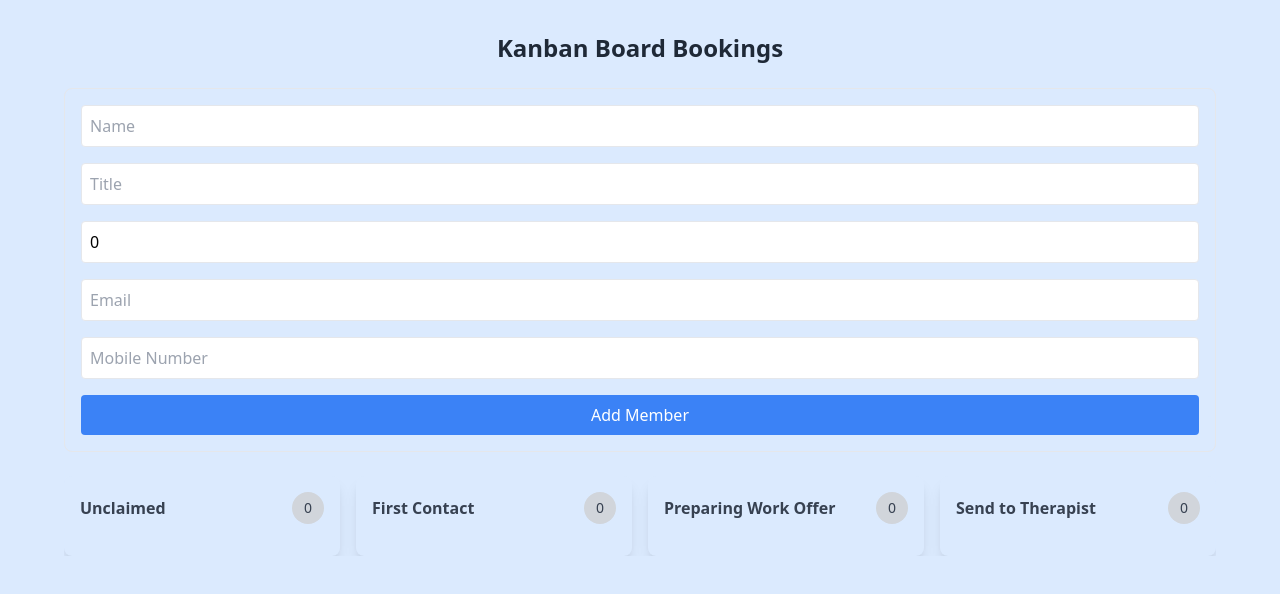
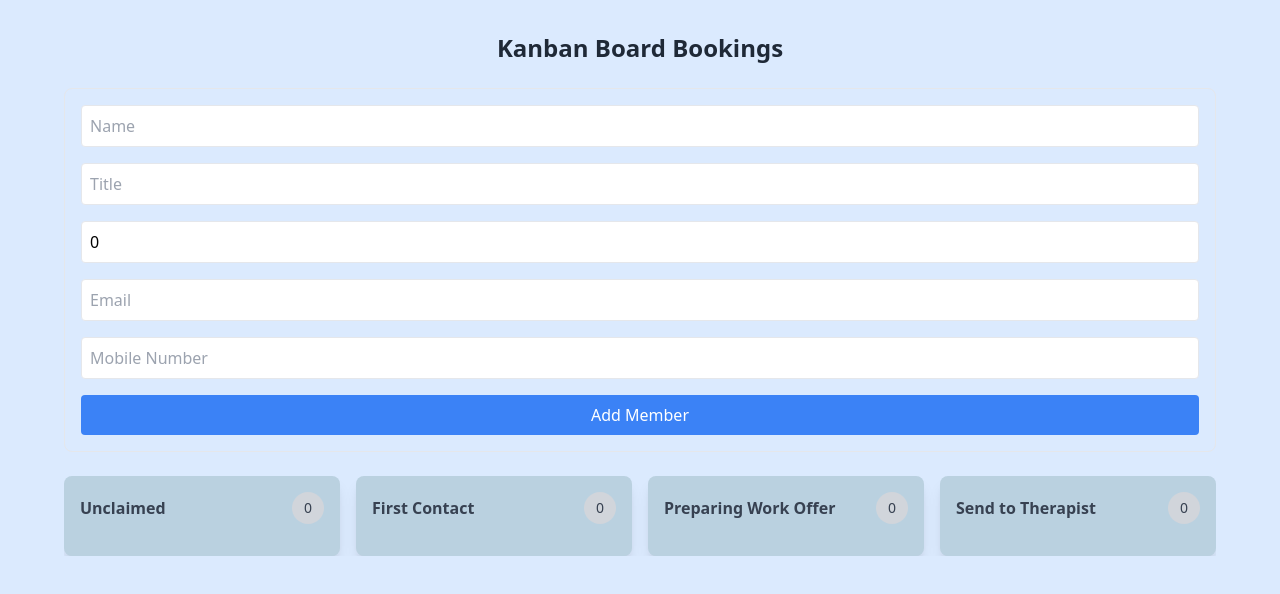
Before and after one commit to kimo12345678/kanban-board, a React (Vite) app in the folder kanban-board/: page / in a window 1280 px wide. Shown: the top 594 px of the page. Built offline with nearby package versions, Linux system fonts and the light colour scheme.

Commit message:
refactor: add styles to tailwind

```diff
--- a/kanban-board/src/components/KanbanBoard.tsx
+++ b/kanban-board/src/components/KanbanBoard.tsx
@@ -31,13 +31,12 @@ const KanbanBoard: React.FC<KanbanBoardProps> = ({
   onUpdateMemberStatus,
 }) => {
   return (
-    <div className="mt-6 overflow-x-auto" style={{ maxHeight: "80vh" }}>
+    <div className="mt-6 overflow-x-auto max-h-[80vh]">
       <div className="flex gap-4">
         {statuses.map((status) => (
           <div
             key={status}
-            className="flex flex-col w-1/4 bg-blue-100 rounded-lg shadow-lg p-4"
-            style={{ maxHeight: "80vh", overflowY: "auto" }} // Make each column scrollable
+            className="flex flex-col w-1/4 bg-custom-blue rounded-lg shadow-lg p-4 max-h-[40vh] overflow-y-auto"
           >
             <div className="flex justify-between items-center mb-4">
               <h2 className="font-semibold text-gray-700">{status}</h2>
--- a/kanban-board/tailwind.config.js
+++ b/kanban-board/tailwind.config.js
@@ -2,7 +2,10 @@
 export default {
   content: ["./index.html", "./src/**/*.{js,ts,jsx,tsx}"],
   theme: {
-    extend: {},
+    extend: {
+      colors: {
+        'custom-blue': '#bad1e0',
+    },},
   },
   plugins: [],
 }
```
